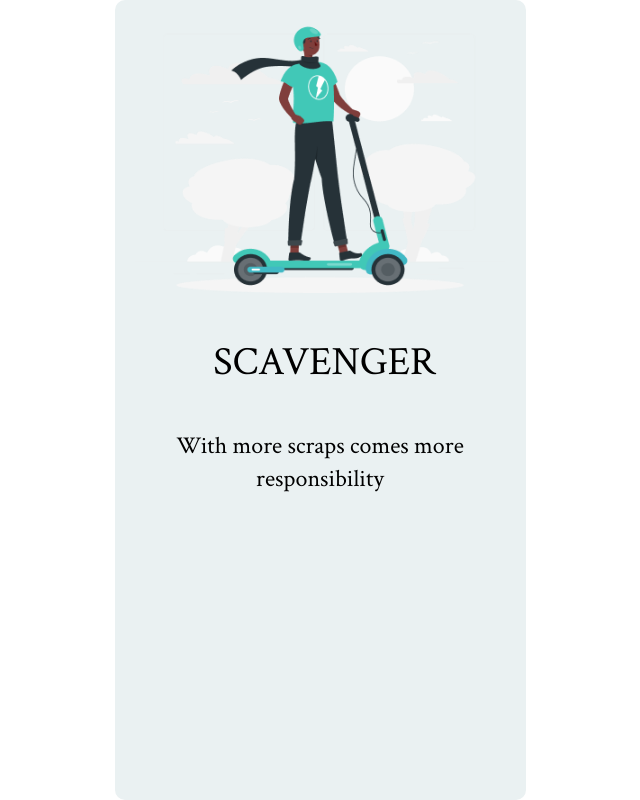
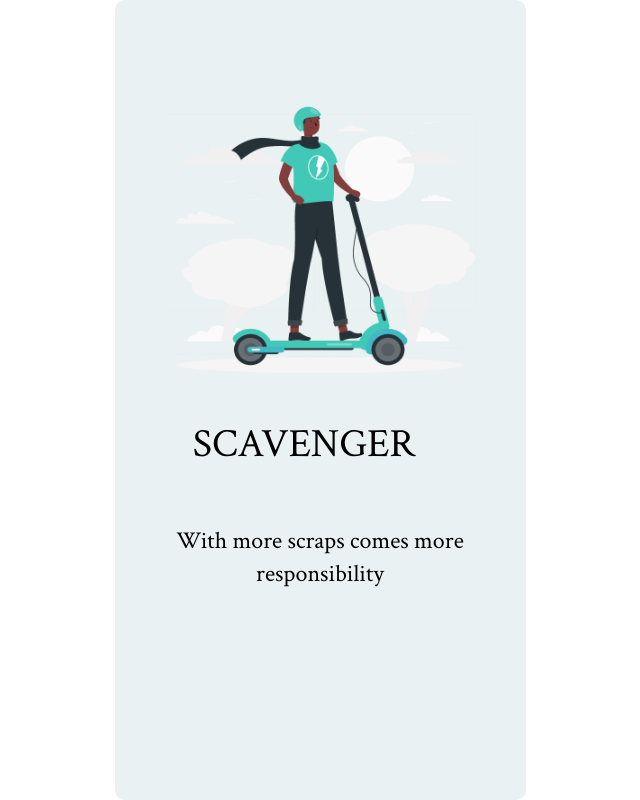
Before and after one commit to girishv694/E-wasteManagement, a React (Create React App) app in the folder project/: page / in a window 1280 px wide. Shown: the whole page, without its empty margins (320-960 px from the left). Built offline with nearby package versions, Linux system fonts and the light colour scheme.

Commit message:
home page css

```diff
--- a/project/src/css/Home.css
+++ b/project/src/css/Home.css
@@ -1,14 +1,36 @@
 #container > div {
     width: 90%;
     margin: auto;
+    display: flex;
+    justify-content: center;
+    flex-direction: column;
+    align-items: center;
 }
 #container img{
     max-width: 100%;
+    margin-top: 100px;
 
 }
 
-#home{
-    margin-top: 20px;
+#heading{
+    width: 331
+px
+;
+    margin: 49
+px
+ 56
+px
+ 0
+px
+ 24
+px
+;
+    font-family: 'Avenir_Next';
+    font-style: normal;
+    font-weight: 600;
+    font-size: 24px;
+    line-height: 33px;
+    color: #292d32;
 }
 
 #heading p{
```
